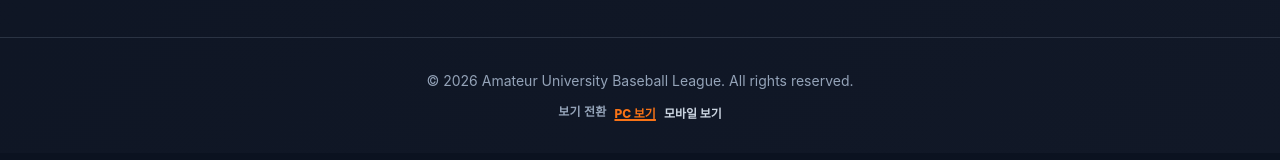
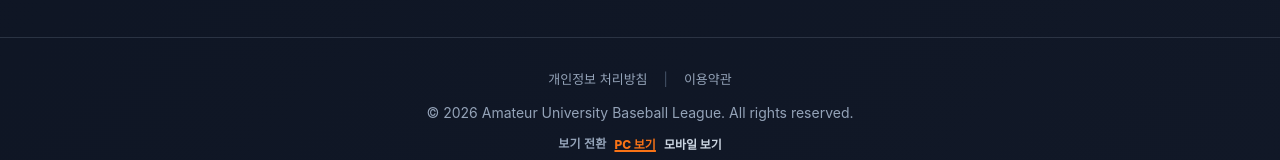
Before and after one commit to JuhwanLee99/AUBL_WebPage, a React (Vite) app: page / in a window 1280 px wide. Shown: the part 2733-2893 px from the top of the page. Built offline with nearby package versions, Linux system fonts and the light colour scheme; no server answers; the database is empty.

Commit message:
com.aubl.app으로 변경

```diff
--- a/src/app/Layout.tsx
+++ b/src/app/Layout.tsx
@@ -1,6 +1,6 @@
 // **`src/app/Layout.tsx`**
 
-import { Outlet, Link, useLocation, useSearchParams } from 'react-router-dom';
+import { Outlet, Link, useLocation } from 'react-router-dom';
 import { useCallback, useEffect, useMemo, useRef, useState } from 'react';
 import { useAuth } from '../shared/auth/AuthProvider';
 import { useAdmin } from '../shared/auth/useAdmin';
@@ -1036,6 +1036,11 @@ export default function Layout() {
           }}
         >
           <div style={{ maxWidth: '1600px', margin: '0 auto', padding: '0 24px' }}>
+            <div style={{ display: 'flex', justifyContent: 'center', gap: '16px', marginBottom: '12px', fontSize: '13px' }}>
+              <Link to="/privacy" style={{ color: '#94a3b8', textDecoration: 'none' }}>개인정보 처리방침</Link>
+              <span style={{ color: '#475569' }}>|</span>
+              <Link to="/terms" style={{ color: '#94a3b8', textDecoration: 'none' }}>이용약관</Link>
+            </div>
             &copy; 2026 Amateur University Baseball League. All rights reserved.
           </div>
           <div className="preview-toggle-inline">
```
Also changed, not shown: 3 other files (tests, documents, lock files or other folders).
